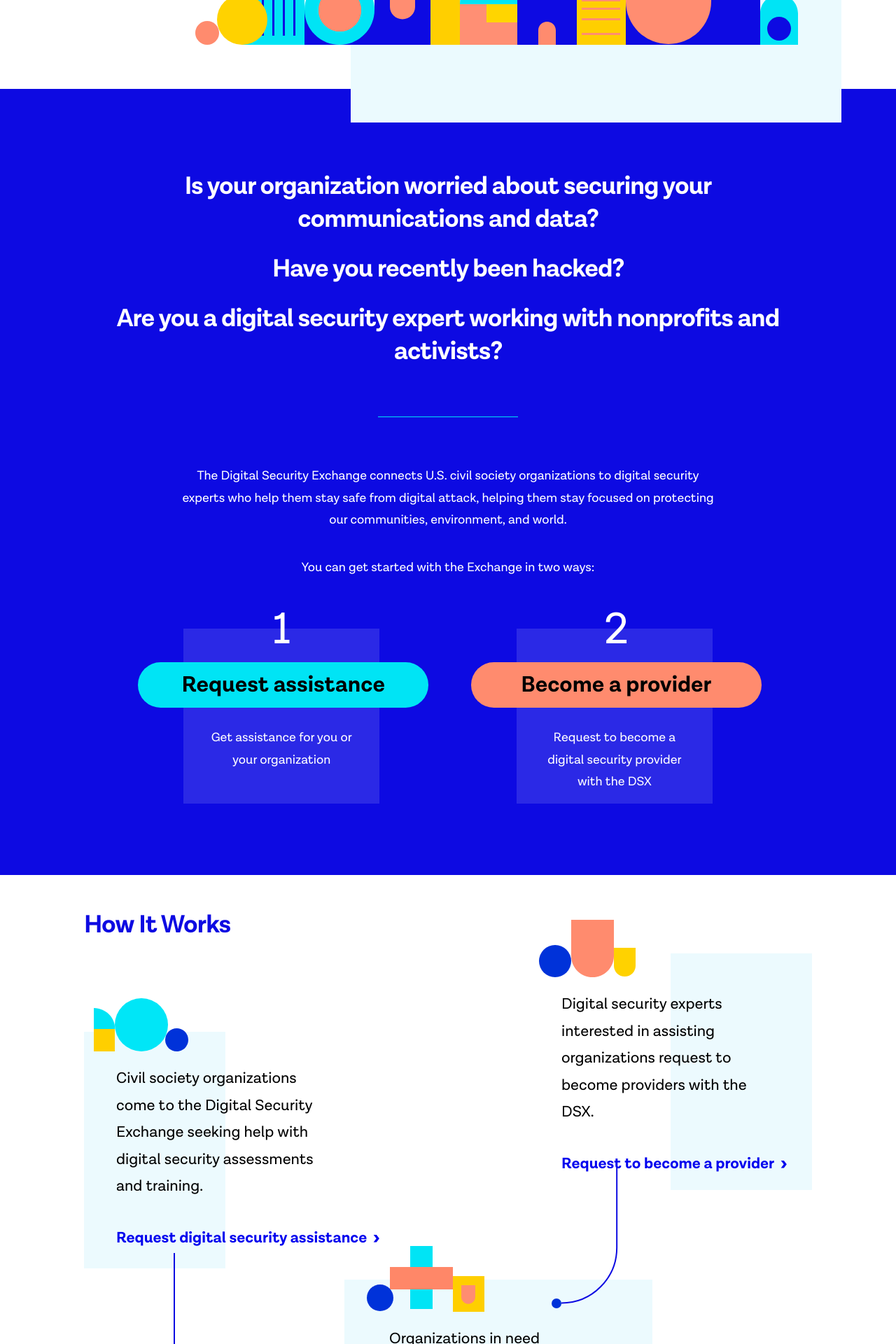
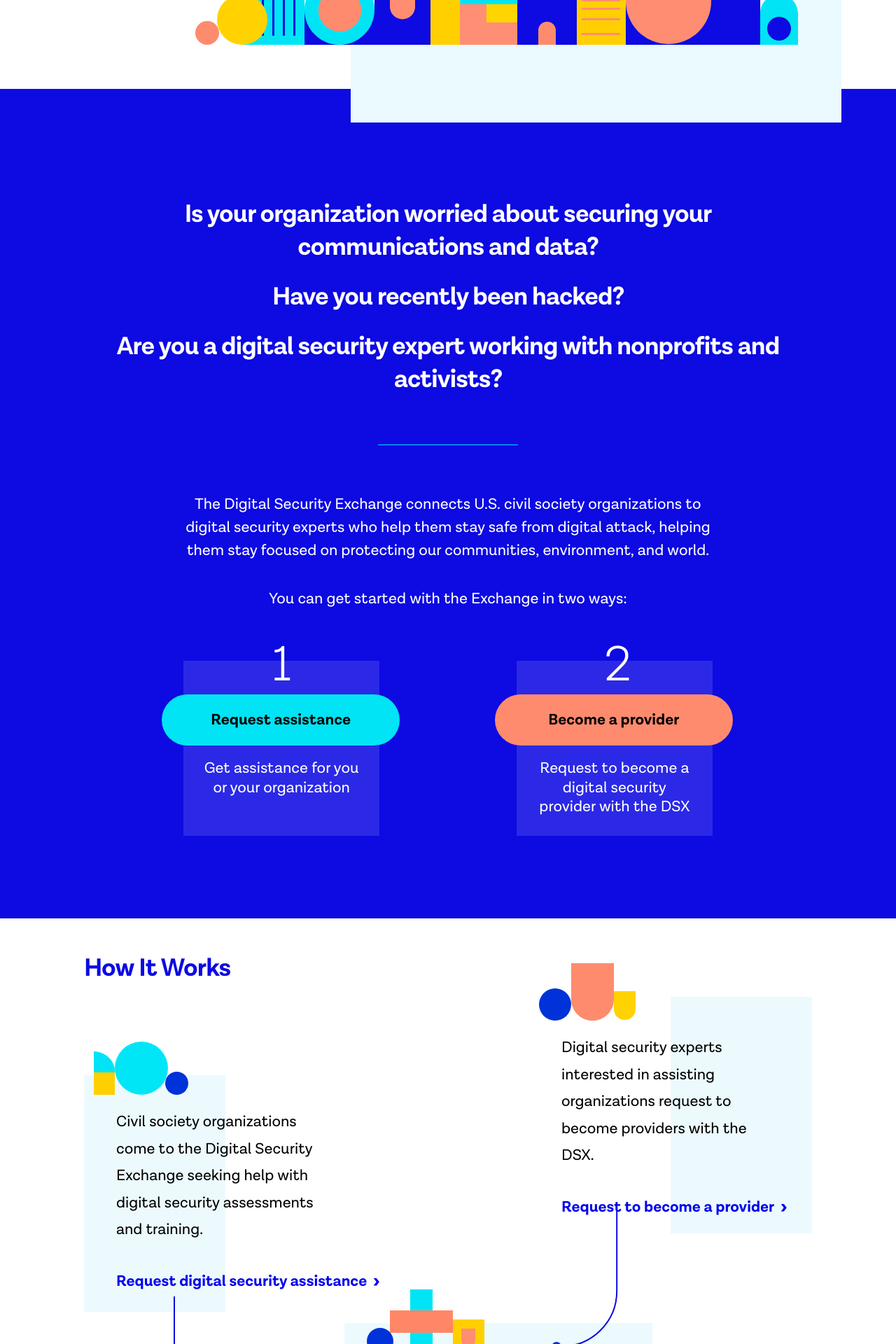
Before and after one commit to tiffrobo/exchange-new, a Jekyll site: the page built from index.md, in a window 1280 px wide. Shown: the part 712-2632 px from the top of the page at 70% size. Built offline with Jekyll 4.4.1, drawn with Linux system fonts in a browser that asks for light colours; nearby versions of some CDN libraries.

Commit message:
intro block style fixes

```diff
--- a/_includes/getStartedCard.html
+++ b/_includes/getStartedCard.html
@@ -21,7 +21,7 @@
   @include mq(smd) { width: 80%; margin: 48px auto; display: block;}
 
   span{
-    font-size: 64px;
+    font-size: 72px;
     display: inline-block;
     padding: 24px 0;
     color: $white;
@@ -30,11 +30,16 @@
     width: 30px;
     left: calc(50% - 15px);
     top: -64px;
+    font-weight: 300;
   }
 
   .bigButton{
     @extend .bigButton;
-    left: calc(-50% + 75px);
+    left: calc(-50% + 109px);
+    font-size: 22px;
+    width: 300px;
+    padding-top: 22px;
+    padding-bottom: 22px;
     @include mq(smd) { width: 300px; left: calc(50% - 168px);}
 
     &.colorClass{{d.number}} {
@@ -52,6 +57,7 @@
     left: 10%;
     width: 80%;
     font-size: 22px;
+    line-height: 125% !important;
     @include mq(smd) { padding: 0 !important; }
   }
 }
--- a/_includes/intro.html
+++ b/_includes/intro.html
@@ -15,8 +15,8 @@
 <style lang="scss" scoped>{% capture to_scss %}@import 'vars';
 
 #intro{
-  padding-top: 104px;
-  padding-bottom: 48px;
+  padding-top: 144px;
+  padding-bottom: 64px;
   position: relative;
   top: -48px;
   background: $royal;
@@ -46,7 +46,7 @@
     padding: 12px 0 24px;
     max-width: 768px;
     margin: 0 auto;
-    font-size: 18px;
+    line-height: 150%;
     @include mq(smd) { font-size: 18px; padding: 12px 12px 24px; }
 
   }
--- a/_includes/postCard.html
+++ b/_includes/postCard.html
@@ -31,7 +31,7 @@
     @include mq(sm) { float: none; padding: 24px 0; }
 
     .authorImageWrap{
-      left: 57px;
+      left: 51px;
     }
   }
 
--- a/css/_vars.scss
+++ b/css/_vars.scss
@@ -73,7 +73,7 @@
 
   &:hover{
     background-color: lighten($royal, 20%);
-    padding: 8px 20px;
+    //padding: 8px 20px;
     transition: all .4s;
   }
 }
@@ -93,7 +93,7 @@
   left: calc(-50% + 82.5px);
 
   &:hover{
-    padding: 12px 20px 12px;
+    //padding: 12px 20px 12px;
     transition: all .4s;
   }
 }
```
Also changed, not shown: 16 other files.
